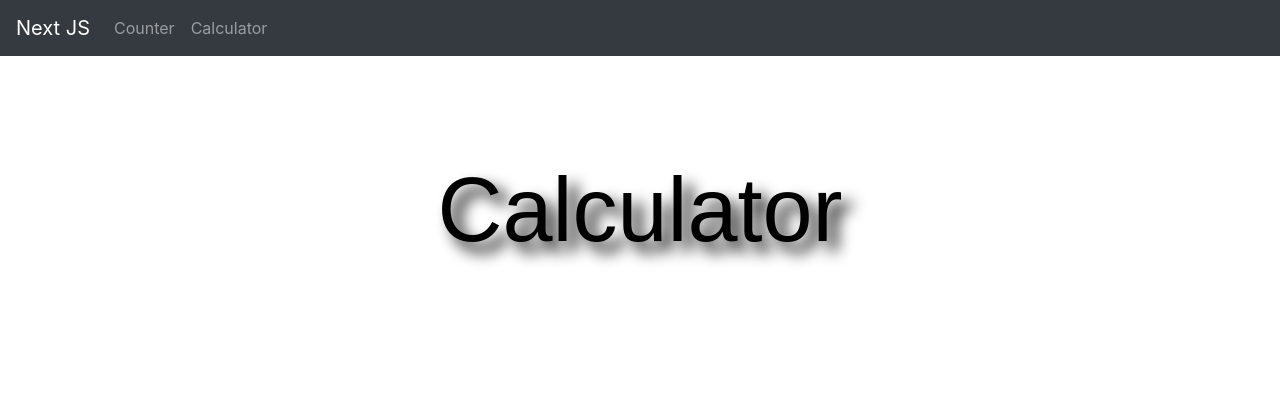
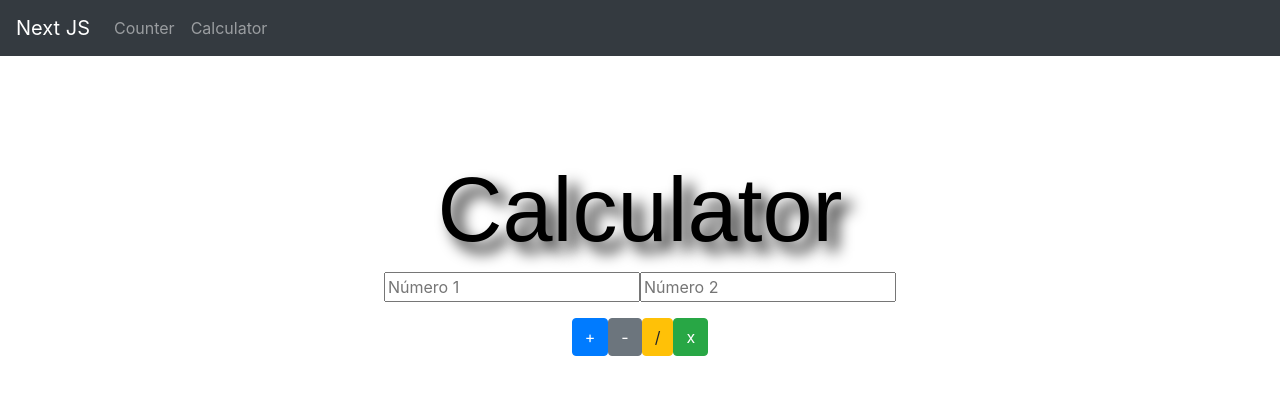
Before and after one commit to guilhermepereiraa95/WebNext, a Next.js app: page /calculator in a window 1280 px wide. Shown: the top 394 px of the page. Built offline with nearby package versions, Linux system fonts and the light colour scheme.

Commit message:
Simple calculator

```diff
--- a/package.json
+++ b/package.json
@@ -17,8 +17,12 @@
   },
   "homepage": "https://github.com/guilhermepereiraa95/webnext#readme",
   "dependencies": {
+    "@fortawesome/fontawesome-free": "^5.15.2",
+    "@icons-pack/react-simple-icons": "^4.0.0",
     "anime": "^0.1.2",
     "bootstrap": "^4.6.0",
+    "favicons": "^6.2.0",
+    "font-awesome-icons": "^1.6.0",
     "next": "^10.0.5",
     "node": "^15.4.0",
     "particles": "^0.3.1",
--- a/pages/calculator.js
+++ b/pages/calculator.js
@@ -22,7 +22,7 @@ function Calculator(){
             <div class="container text-center">
                 <div class="col-12">
                 <Title>Calculator</Title>
-
+                <Calculadora />
                 </div>
             </div>
 
@@ -33,16 +33,48 @@ function Calculator(){
 function Calculadora(){
 
 
-    return(
-        <div>
-            <input id="n1" placeholder="Número 1"></input>
-
-            <input id="n2" placeholder="Número 2"></input>
-
-            <button value="+"></button>
+       function add(){
 
 
-            <button class="btn btn-primary"onClick={adicionarContador}>Click to add</button>
+        alert(Number(n1.value) - Number(n2.value));
+
+       }
+        function sub(){
+
+            alert(Number(n1.value) - Number(n2.value));
+
+        }
+        function div(){
+
+
+            alert(Number(n1.value) / Number(n2.value));
+
+        }
+        function mul(){
+
+            alert(Number(n1.value) * Number(n2.value));
+        }
+
+    return(
+
+        <div>
+
+        <div class="form-group">
+
+            <input id="n1"  placeholder="Número 1"></input>
+
+            <input id="n2"  placeholder="Número 2"></input>
+
+        </div>
+        <div class="form-group">
+            <button class="btn btn-primary" onClick={add}>+</button>
+            <button class="btn btn-secondary" onClick={sub}>-</button>
+            <button class="btn btn-warning" onClick={div}>/</button>
+            <button class="btn btn-success" onClick={mul}>x</button>
+
+        </div>
+
+
         </div>
     )
 }
```
Also changed, not shown: 1 other file (tests, documents, lock files or other folders).
